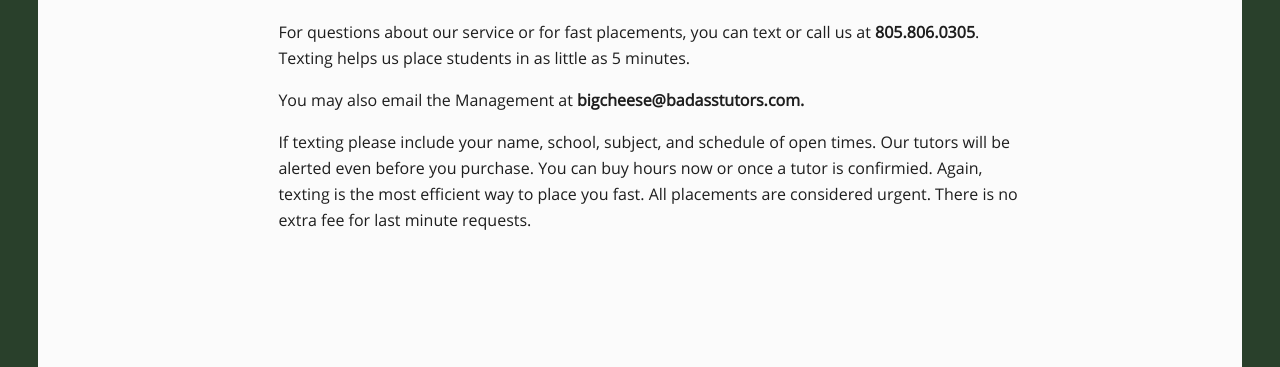
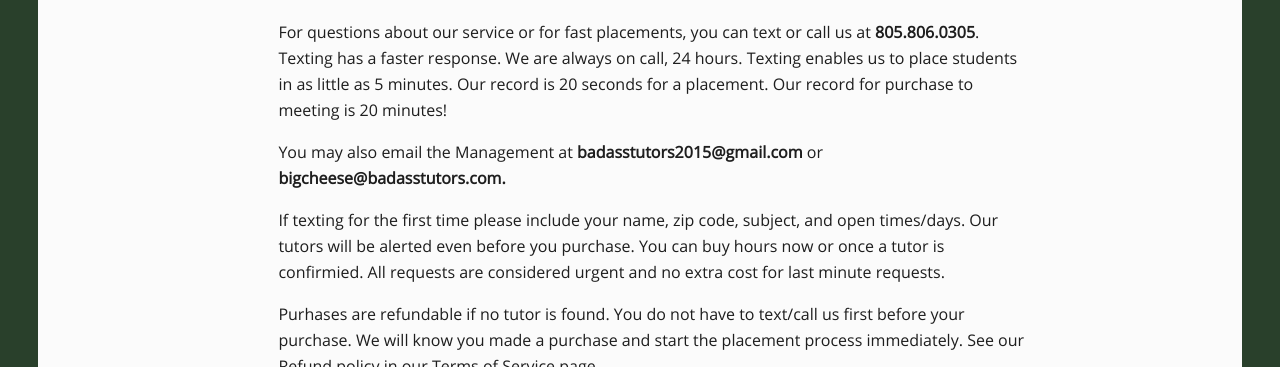
Before and after one commit to badassrobb/badass, a website: page views/contact.html in a window 1280 px wide. Shown: the part 230-597 px from the top of the page. Drawn offline with nearby package versions, Linux system fonts and the light colour scheme; files that its build step writes are made by us from their sources; files whose address does not match are found by name.

Commit message:
changed title tag and added content

```diff
--- a/views/contact.html
+++ b/views/contact.html
@@ -4,7 +4,7 @@
     <meta charset="utf-8">
     <meta http-equiv="X-UA-Compatible" content="IE=edge">
     <meta name="viewport" content="width=device-width, initial-scale=1">
-    <title>Badass Tutors</title>
+    <title>Contact Us</title>
     <link rel="icon" href="./public/favicon.ico">
     <!-- Bootstrap -->
     <link rel="stylesheet" href="./public/stylesheets/bootstrap.css">
@@ -70,9 +70,13 @@
           </div>
           <div class="row text-left">
             <div class="col-lg-8 col-lg-offset-2">
-              <p>For questions about our service or for fast placements, you can text or call us at <b>805.806.0305</b>. Texting helps us place students in as little as 5 minutes. </p>
-              <p>You may also email the Management at <b>bigcheese@badasstutors.com.</b></p>
-              <p>If texting please include your name, school, subject, and schedule of open times. Our tutors will be alerted even before you purchase. You can buy hours now or once a tutor is confirmied. Again, texting is the most efficient way to place you fast.  All placements are considered urgent. There is no extra fee for last minute requests.</p>
+              <p>For questions about our service or for fast placements, you can text or call us at <b>805.806.0305</b>. Texting has a faster response. We are always on call, 24 hours.
+			  Texting enables us to place students in as little as 5 minutes. Our record is 20 seconds for a placement. Our record for purchase to meeting is 20 minutes! </p>
+              <p>You may also email the Management at <b>badasstutors2015@gmail.com</b> or <b>bigcheese@badasstutors.com.</b></p>
+              <p>If texting for the first time please include your name, zip code, subject, and open times/days. Our tutors will be alerted even before you purchase. You can buy hours now or once a tutor is confirmied. All requests are considered urgent and no extra cost for last minute requests.
+			  </p>
+			  <p>Purhases are refundable if no tutor is found. You do not have to text/call us first before your purchase. We will know you made a purchase and start the placement process immediately.
+			  See our Refund policy in our Terms of Service page.
               <br>
             </div>
           </div>
```
